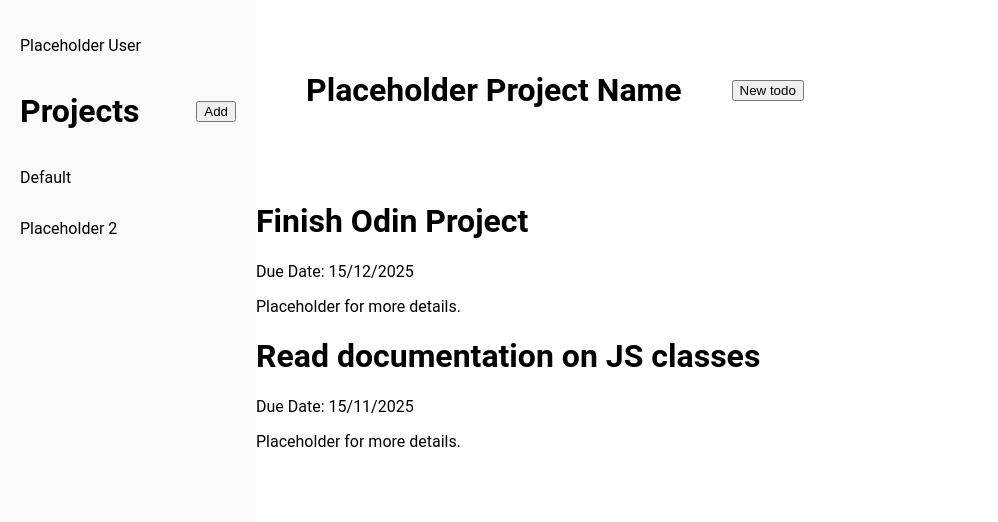
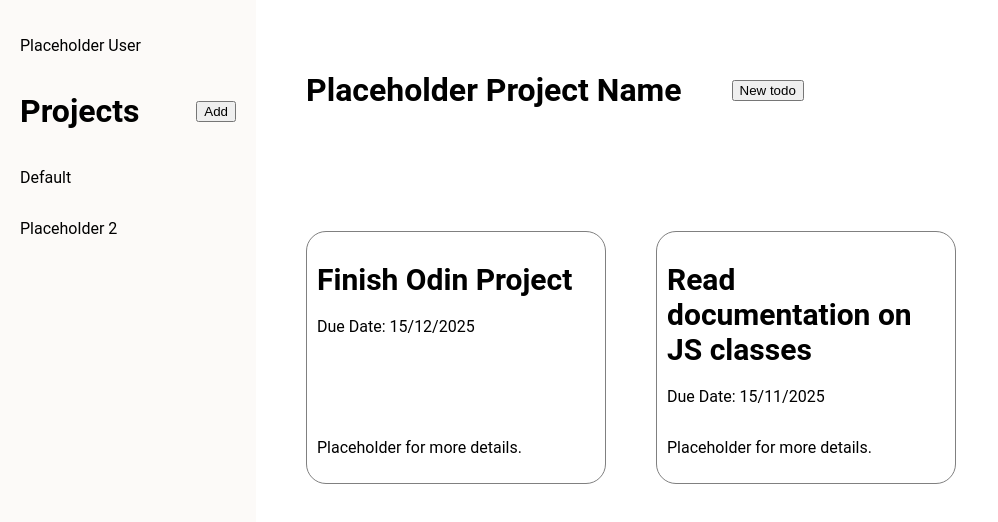
Before and after one commit to IvanLowLLH/odin-ToDoList, a website built with webpack: page src/template.html in a window 1280 px wide. Shown: the whole page, without its empty margins (0-998 px from the left). Built offline with nearby package versions, Linux system fonts and the light colour scheme.

Commit message:
Add CSS for ToDo cards

```diff
--- a/src/styles.css
+++ b/src/styles.css
@@ -55,3 +55,25 @@ html {
     align-items: center;
     gap: 50px;
 }
+
+#todo-card-container {
+  display: grid;
+  grid-template-columns: repeat(auto-fill, 300px);
+  gap: 50px;                /* 50px gap between items (row + column) */
+  justify-content: start;   /* or center / space-between */
+  /* optional visual */
+  padding: 50px;
+}
+
+.toDo-card {
+    display: flex;
+    flex-direction: column;
+    border: 1px solid grey;
+    border-radius: 20px;
+    justify-content: space-between;
+    padding: 10px;
+}
+
+.toDo-title {
+    font-size: 30px;
+}
```
